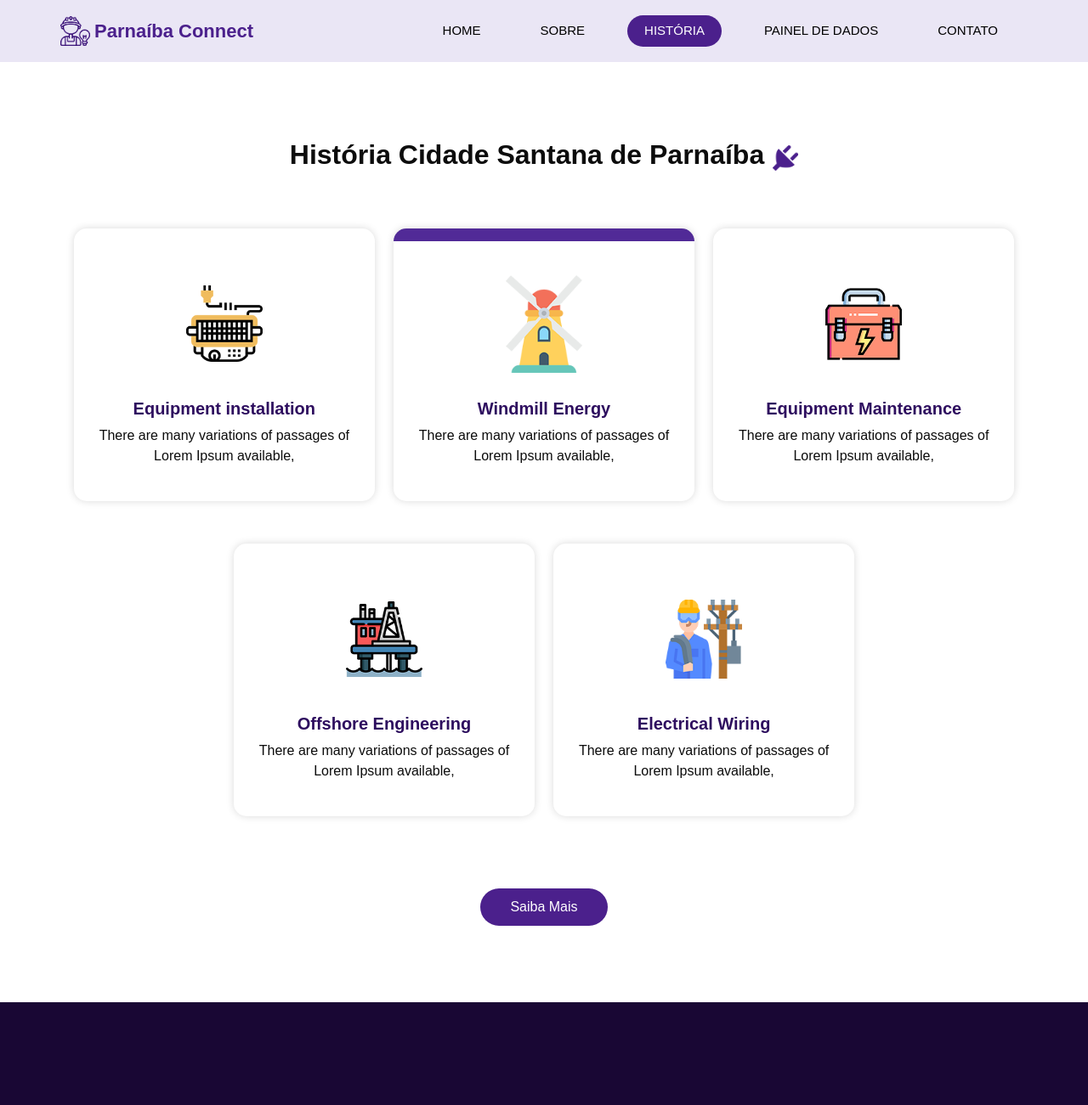
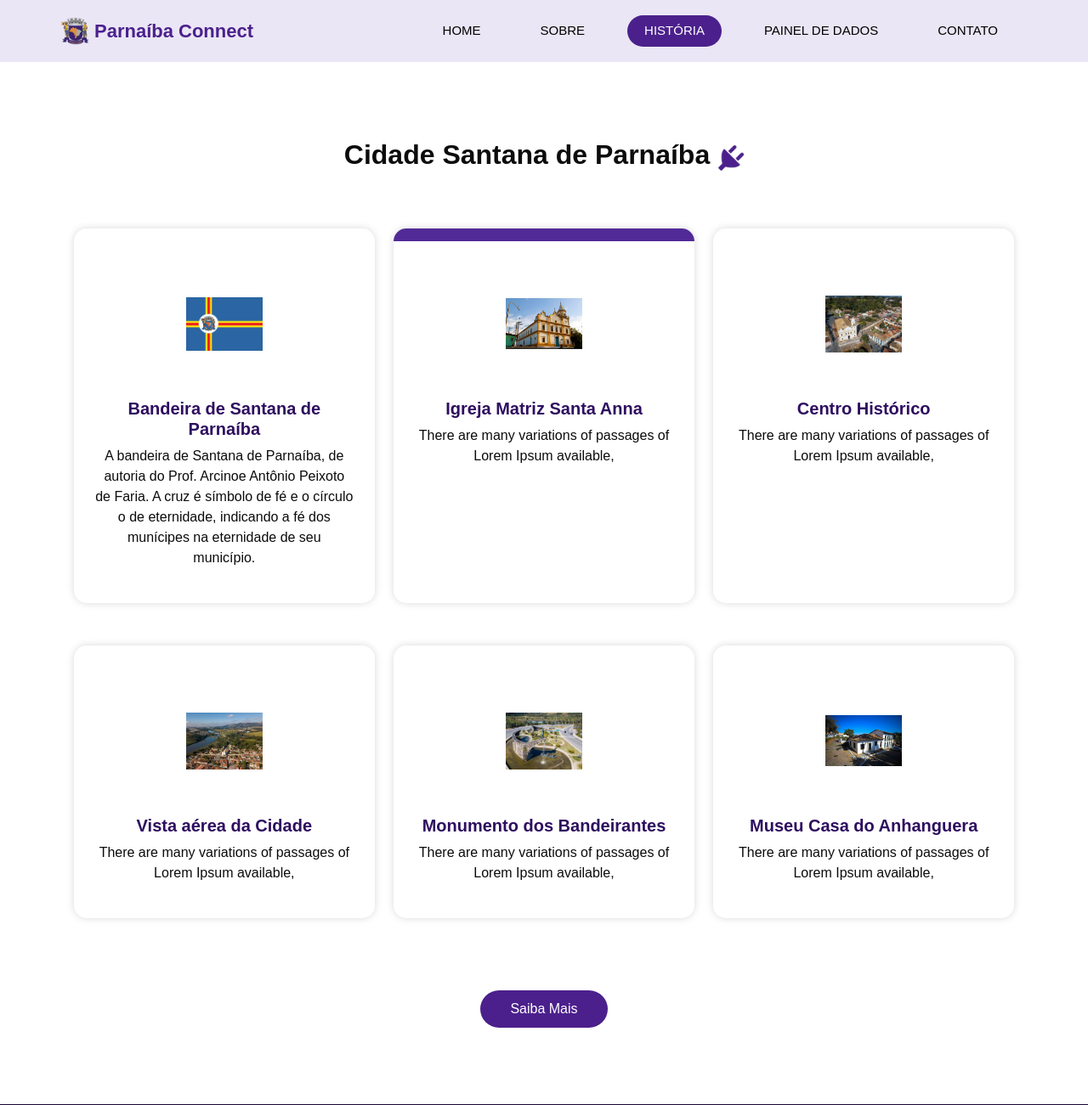
Before and after one commit to leandroAlves88/parnaiba_connect_portal, a Flask app: page /historia in a window 1280 px wide. Shown: the top 1301 px of the page at 85% size. Run offline with Flask 3, Linux system fonts and the light colour scheme; some libraries are stand-ins or nearby versions; some web fonts are replaced.

Commit message:
Melhoria na tela da cidade santana de parnaíba

```diff
--- a/static/css/style.css
+++ b/static/css/style.css
@@ -410,6 +410,10 @@ a:focus {
   overflow: hidden;
 }
 
+.about_section .img1 {
+  width: 100%;
+}
+
 .about_section .img_container .img-box.b1 {
   width: 50%;
 }
@@ -431,6 +435,8 @@ a:focus {
 
 .about_section .detail-box {
   margin-right: 15%;
+  text-align: justify;
+
 }
 
 .about_section .detail-box p {
--- a/templates/contact.html
+++ b/templates/contact.html
@@ -33,8 +33,8 @@
     <header class="header_section">
       <div class="container">
         <nav class="navbar navbar-expand-lg custom_nav-container ">
-          <a class="navbar-brand" href="index.html">
-            <img src="images/logo.png" alt="">
+          <a class="navbar-brand" href="/index">
+            <img src="{{ url_for('static', filename = 'images/logo.png')}}" alt="">
             <span>
               Parnaíba Connect
             </span>
--- a/templates/historia.html
+++ b/templates/historia.html
@@ -33,8 +33,8 @@
     <header class="header_section">
       <div class="container">
         <nav class="navbar navbar-expand-lg custom_nav-container ">
-          <a class="navbar-brand" href="index.html">
-            <img src="images/logo.png" alt="">
+          <a class="navbar-brand" href="/index">
+            <img src="{{ url_for('static', filename = 'images/logo.png')}}" alt="">
             <span>
               Parnaíba Connect
             </span>
@@ -79,7 +79,7 @@
     <div class="container">
       <div class="heading_container">
         <h2>
-          História Cidade Santana de Parnaíba
+          Cidade Santana de Parnaíba
         </h2>
         <img src="{{ url_for('static', filename = 'images/plug.png')}}" alt="">
       </div>
@@ -87,24 +87,32 @@
       <div class="service_container">
         <div class="box">
           <div class="img-box">
-            <img src="{{ url_for('static', filename = 'images/s1.png')}}" class="img1" alt="">
+            <a href="https://pt.wikipedia.org/wiki/Santana_de_Parna%C3%ADba#/media/Ficheiro:Bandeira_de_Santana_de_Parna%C3%ADba.png"
+              target="_blank" rel="noopener noreferrer">
+              <img src="{{ url_for('static', filename = 'images/Bandeira_de_Santana_de_Parnaíba.png')}}" class="img1"
+                alt="">
+            </a>
           </div>
           <div class="detail-box">
             <h5>
-              Equipment installation
+              Bandeira de Santana de Parnaíba
             </h5>
             <p>
-              There are many variations of passages of Lorem Ipsum available,
+              A bandeira de Santana de Parnaíba, de autoria do Prof. Arcinoe Antônio Peixoto de Faria. A cruz é símbolo
+              de fé e o círculo o de eternidade, indicando a fé dos munícipes na eternidade de seu município.
             </p>
           </div>
         </div>
         <div class="box active">
           <div class="img-box">
-            <img src="{{ url_for('static', filename = 'images/s2.png')}}" class="img1" alt="">
+            <a href="https://pt.wikipedia.org/wiki/Igreja_Matriz_de_Santana_de_Parna%C3%ADba#/media/Ficheiro:Igreja_matriz_Santa_Anna.jpg"
+              target="_blank" rel="noopener noreferrer">
+              <img src="{{ url_for('static', filename = 'images/Igreja_matriz_Santa_Anna.jpg')}}" class="img1" alt="">
+            </a>
           </div>
           <div class="detail-box">
             <h5>
-              Windmill Energy
+              Igreja Matriz Santa Anna
             </h5>
             <p>
               There are many variations of passages of Lorem Ipsum available,
@@ -113,11 +121,15 @@
         </div>
         <div class="box">
           <div class="img-box">
-            <img src="{{ url_for('static', filename = 'images/s3.png')}}" class="img1" alt="">
+            <a href="https://pt.wikipedia.org/wiki/Centro_Hist%C3%B3rico_de_Santana_de_Parna%C3%ADba#/media/Ficheiro:Webysther_20190718093628_-_Santana_de_Parna%C3%ADba.jpg"
+              target="_blank" rel="noopener noreferrer">
+              <img src="{{ url_for('static', filename = 'images/Centro_Historico_Santana_de_Parnaíba.jpg')}}"
+                class="img1" alt="">
+            </a>
           </div>
           <div class="detail-box">
             <h5>
-              Equipment Maintenance
+              Centro Histórico
             </h5>
             <p>
               There are many variations of passages of Lorem Ipsum available,
@@ -126,11 +138,15 @@
         </div>
         <div class="box ">
           <div class="img-box">
-            <img src="{{ url_for('static', filename = 'images/s4.png')}}" class="img1" alt="">
+            <a href="https://pt.wikipedia.org/wiki/Santana_de_Parna%C3%ADba#/media/Ficheiro:Webysther_20190718092638_-_Santana_de_Parna%C3%ADba.jpg"
+              target="_blank" rel="noopener noreferrer">
+              <img src="{{ url_for('static', filename = 'images/Cidade_Vista_Cima_Santana_de_Parnaíba.jpg')}}"
+                class="img1" alt="">
+            </a>
           </div>
           <div class="detail-box">
             <h5>
-              Offshore Engineering
+              Vista aérea da Cidade
             </h5>
             <p>
               There are many variations of passages of Lorem Ipsum available,
@@ -139,11 +155,31 @@
         </div>
         <div class="box">
           <div class="img-box">
-            <img src="{{ url_for('static', filename = 'images/s5.png')}}" class="img1" alt="">
+            <a href="https://pt.wikipedia.org/wiki/Monumento_aos_Bandeirantes_(Santana_de_Parna%C3%ADba)#/media/Ficheiro:Webysther_20190718131851_-_Santana_de_Parna%C3%ADba.jpg"
+              target="_blank" rel="noopener noreferrer">
+              <img src="{{ url_for('static', filename = 'images/Monumento_Bandeirantes_Santana_de_Parnaíba.jpg')}}"
+                class="img1" alt="">
+            </a>
           </div>
           <div class="detail-box">
             <h5>
-              Electrical Wiring
+              Monumento dos Bandeirantes
+            </h5>
+            <p>
+              There are many variations of passages of Lorem Ipsum available,
+            </p>
+          </div>
+        </div>
+        <div class="box">
+          <div class="img-box">
+            <a href="https://pt.wikipedia.org/wiki/Santana_de_Parna%C3%ADba#/media/Ficheiro:Museu_e_Casa_do_Anhanguera_-foto_Sandro_Almeida_(1).jpg"
+              target="_blank" rel="noopener noreferrer">
+              <img src="{{ url_for('static', filename = 'images/Museu_e_Casa_do_Anhanguera.jpg')}}" class="img1" alt="">
+            </a>
+          </div>
+          <div class="detail-box">
+            <h5>
+              Museu Casa do Anhanguera
             </h5>
             <p>
               There are many variations of passages of Lorem Ipsum available,
--- a/templates/painel_dados.html
+++ b/templates/painel_dados.html
@@ -35,7 +35,7 @@
     <header class="header_section">
       <div class="container">
         <nav class="navbar navbar-expand-lg custom_nav-container ">
-          <a class="navbar-brand" href="index.html">
+          <a class="navbar-brand" href="/index">
             <img src="{{ url_for('static', filename = 'images/logo.png')}}" alt="">
             <span>
               Parnaíba Connect
```
Also changed, not shown: templates/about.html (+12 -9 lines), templates/index.html (+12 -9 lines), static/images/Bandeira_de_Santana_de_Parnaíba.png (added), static/images/Centro_Historico_Santana_de_Parnaíba.jpg (added), static/images/Cidade_Vista_Cima_Santana_de_Parnaíba.jpg (added), static/images/Igreja_matriz_Santa_Anna.jpg (added), static/images/Monumento_Bandeirantes_Santana_de_Parnaíba.jpg (added), static/images/Museu_e_Casa_do_Anhanguera.jpg (added), static/images/logo.png, static/images/logo4.png (added).
